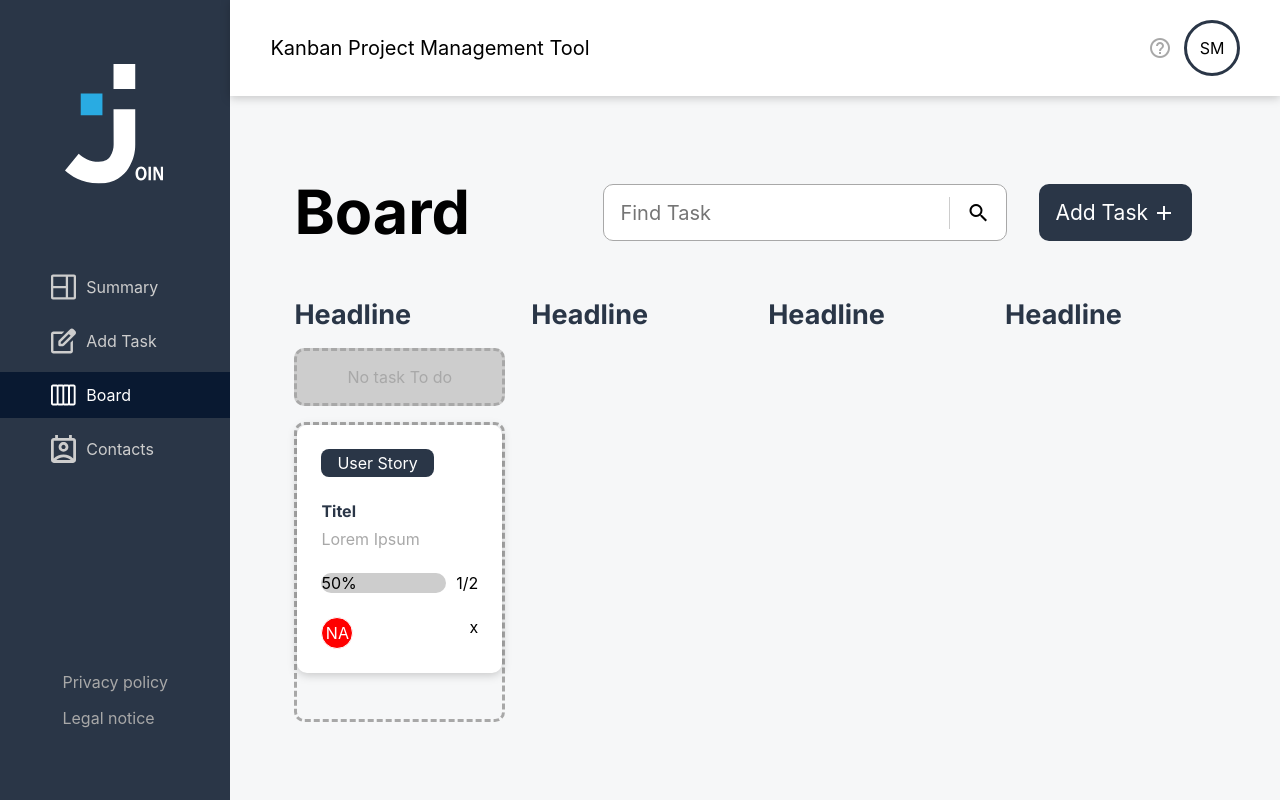
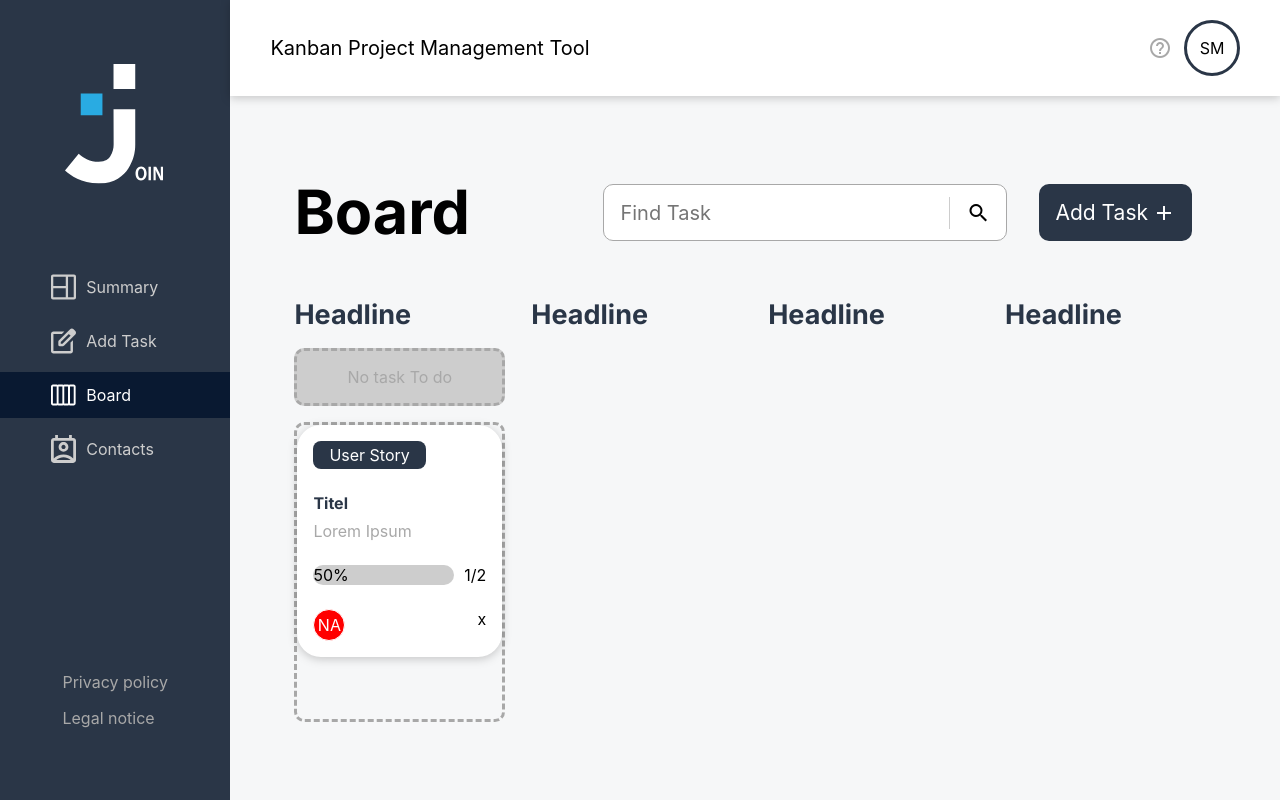
Before and after one commit to NadineJuliana/Join-Project, an Angular app: page /board in a window 1280 px wide. Built offline with nearby package versions, Linux system fonts and the light colour scheme; no server answers; a web font is replaced by a local one.

Commit message:
Update card container styles: adjust padding and border radius for improved design

```diff
--- a/src/app/features/board/page/board-page/board-page.component.scss
+++ b/src/app/features/board/page/board-page/board-page.component.scss
@@ -81,8 +81,8 @@
     display: flex;
     flex-direction: column;
     background: var(--white);
-    padding: 24px;
-    border-radius: 10px;
+    padding: 16px;
+    border-radius: 24px;
     gap: 24px;
     filter: drop-shadow(var(--drop-shadow));
   }
```
